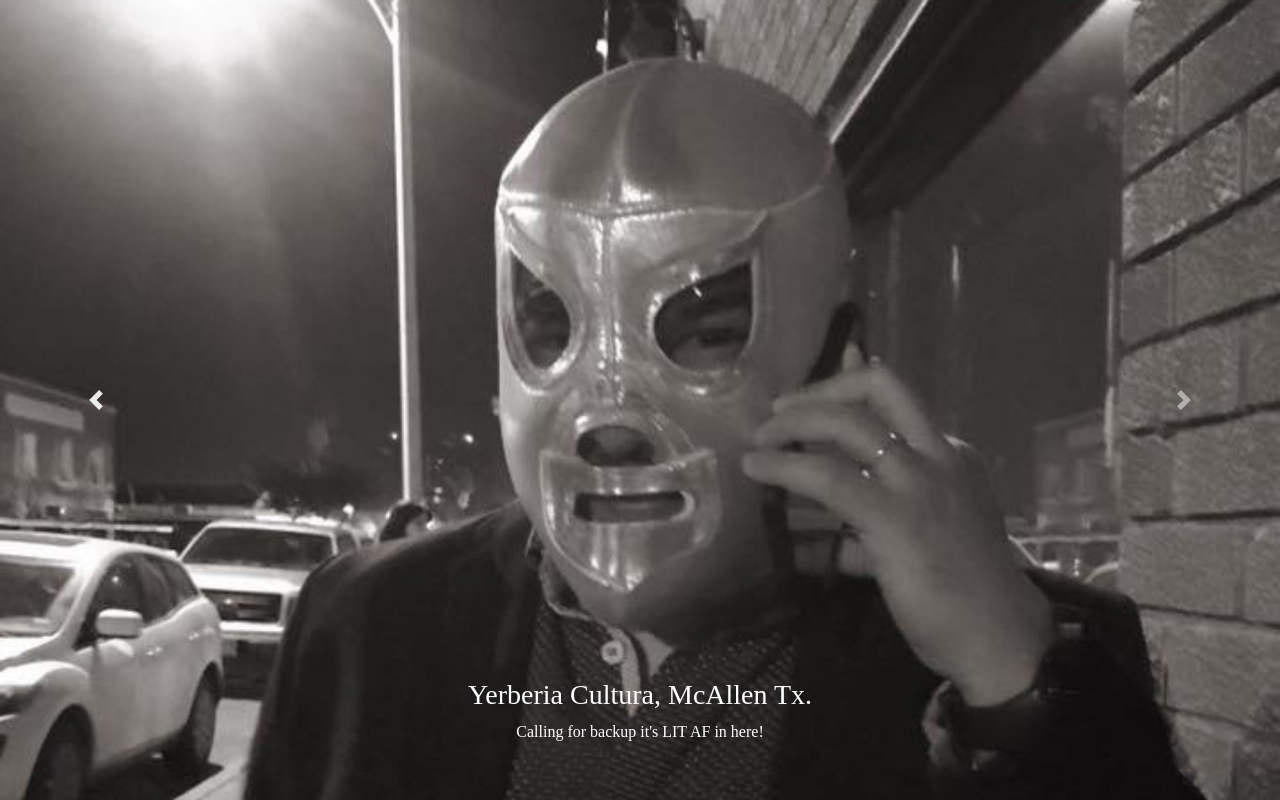
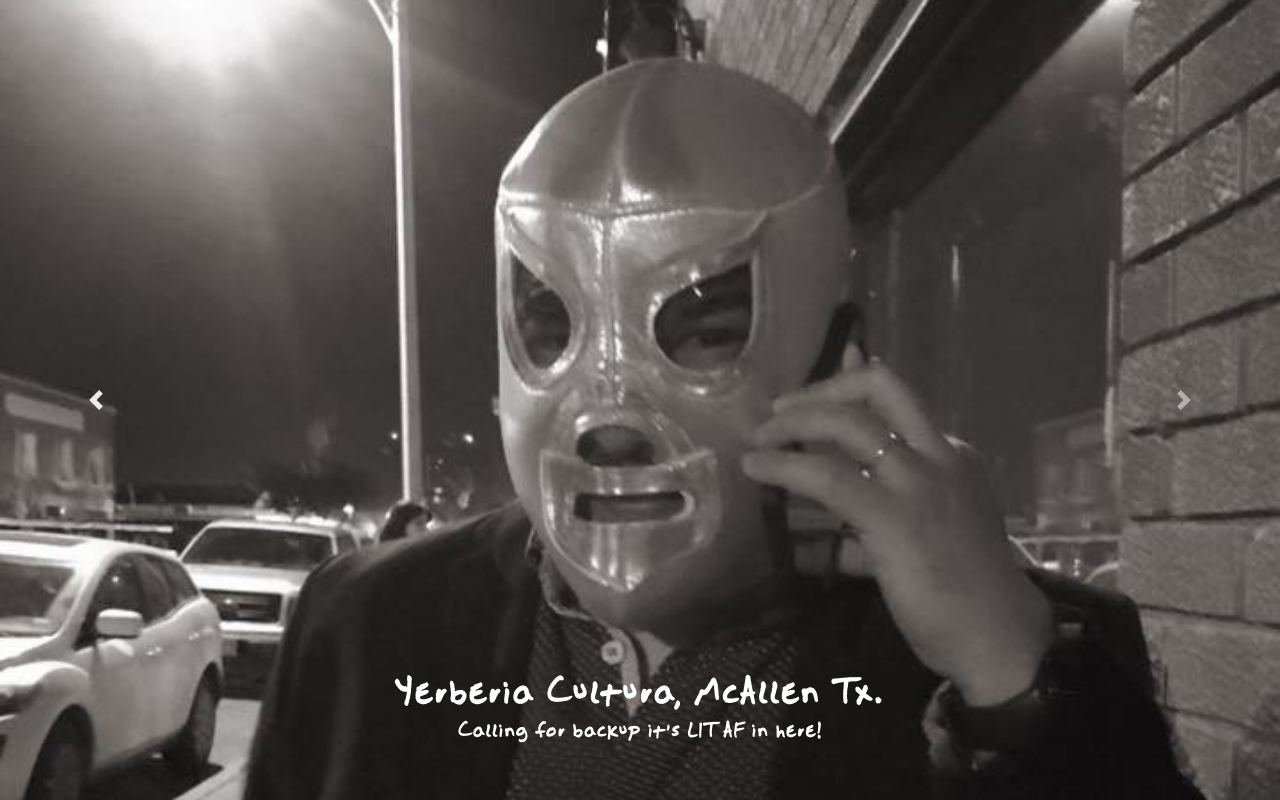
Before and after one commit to bradleygamboa/outwithelsanto, a PHP site: page / in a window 1280 px wide. Run offline with PHP 8.4, Linux system fonts and the light colour scheme.

Commit message:
added custom font

```diff
--- a/assets/css/main.css
+++ b/assets/css/main.css
@@ -1,7 +1,10 @@
-/* Slider */
+@font-face {
+  font-family: 'sharpie';
+  src: url('../fonts/sharpie.ttf');
+}
 
 .slider {
   background-size: cover;
   background-color: silver;
-  font-family: serif;
+  font-family: sharpie;
 }
```
Also changed, not shown: assets/fonts/sharpie.ttf (added), 2 other files.
